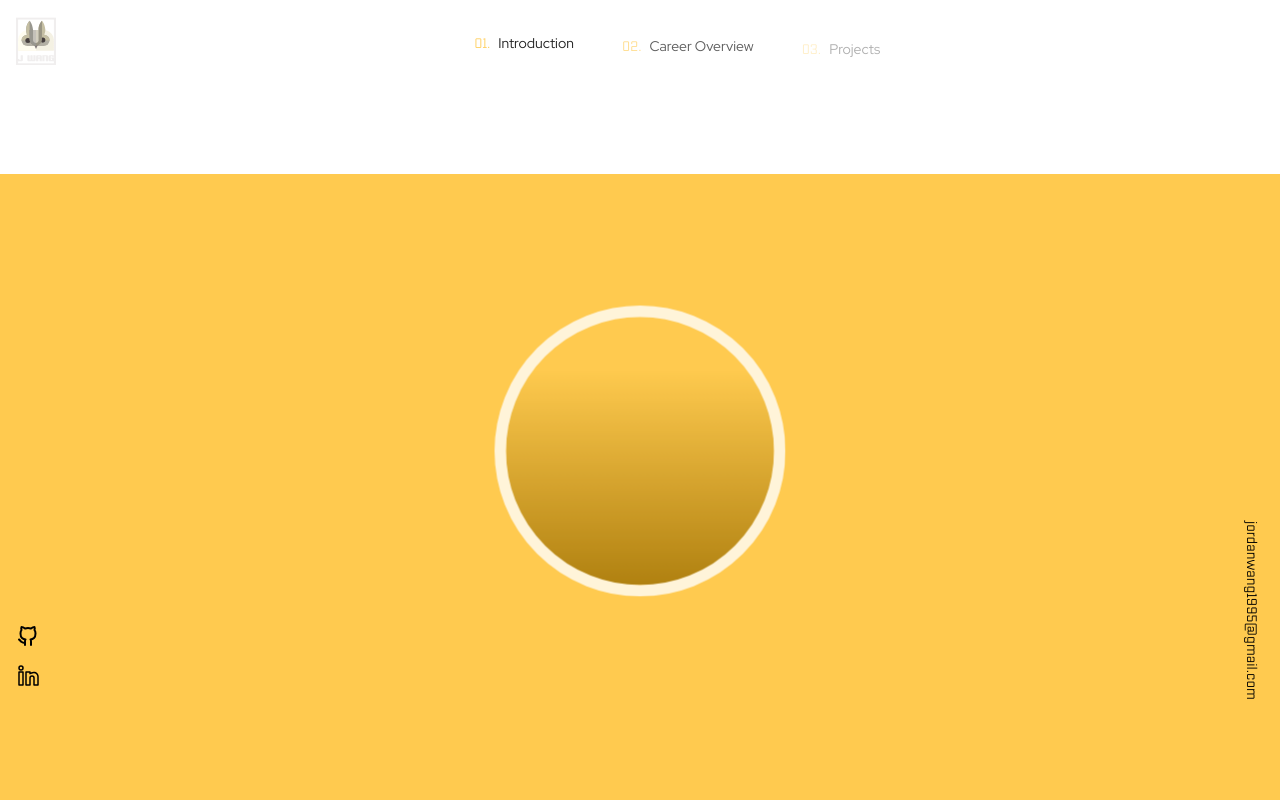
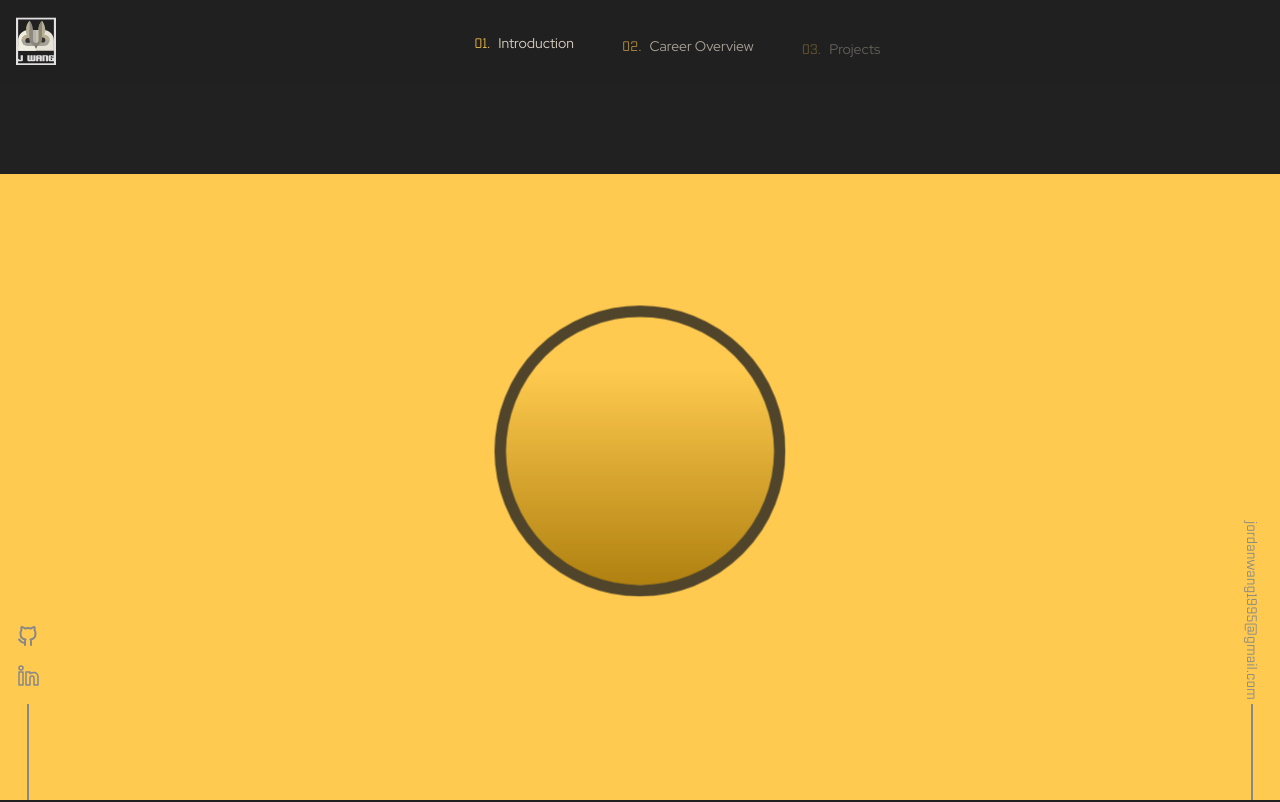
Before and after one commit to jordanwang199507/portfolio, a Next.js app: page / in a window 1280 px wide. Shown: the top 802 px of the page. Built offline with nearby package versions, Linux system fonts and the light colour scheme.

Commit message:
adjusted color schema

```diff
--- a/app/styles/globals.css
+++ b/app/styles/globals.css
@@ -2,8 +2,22 @@
 @import "tailwindcss";
 
 :root {
-  --background: #ffffff;
-  --foreground: #171717;
+  /* Default (dark mode) */
+  --background: #212121;
+  --background-transparent: #212121b8;
+  --background-description: #0f0c05;
+  --background-csscard-tab: #373e43;
+  --background-csscard-tab-hover: #2b30377a;
+  --background-csscard: #2b3037;
+  --background-project: #000000ae;
+  --nav-background: #141209;
+  --foreground: #ffca4f;
+  --font-color: #f2e8d7;
+  --career: #f2e8d718;
+  --career-secondary: #f2e8d7a6;
+  --font-secondary: #d4be8a;
+  --font-tertiary: #f3e1c3;
+  --color-info: #888888;
 }
 
 @theme inline {
@@ -32,7 +46,7 @@
 }
 
 /* laptop currently set to dark mode, will use media defined below */
-@media (prefers-color-scheme: dark) {
+@media (prefers-color-scheme: light) {
   :root {
     --background: #212121;
     --background-transparent: #212121b8;
```
